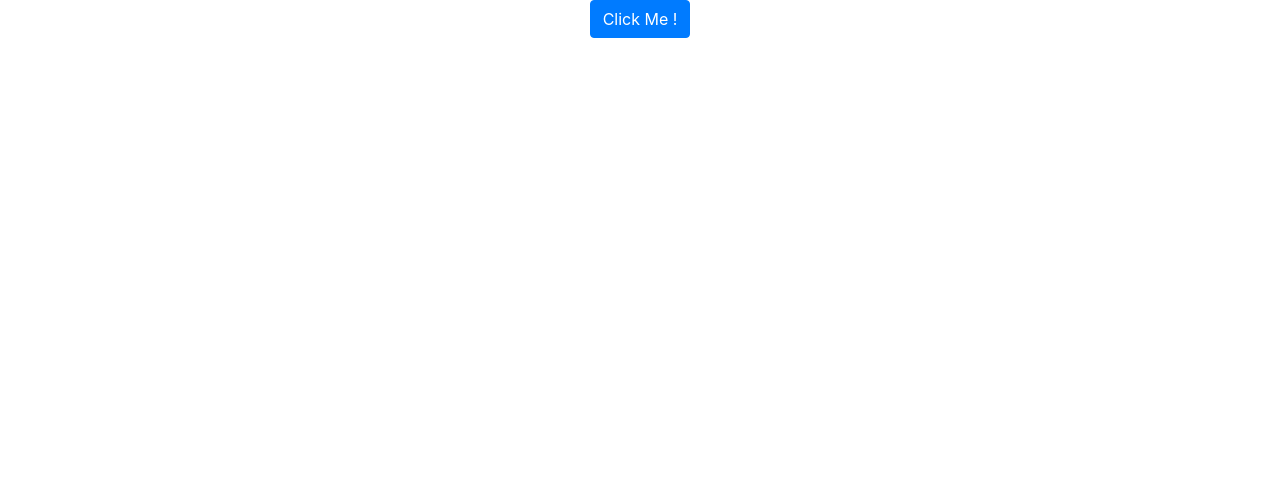
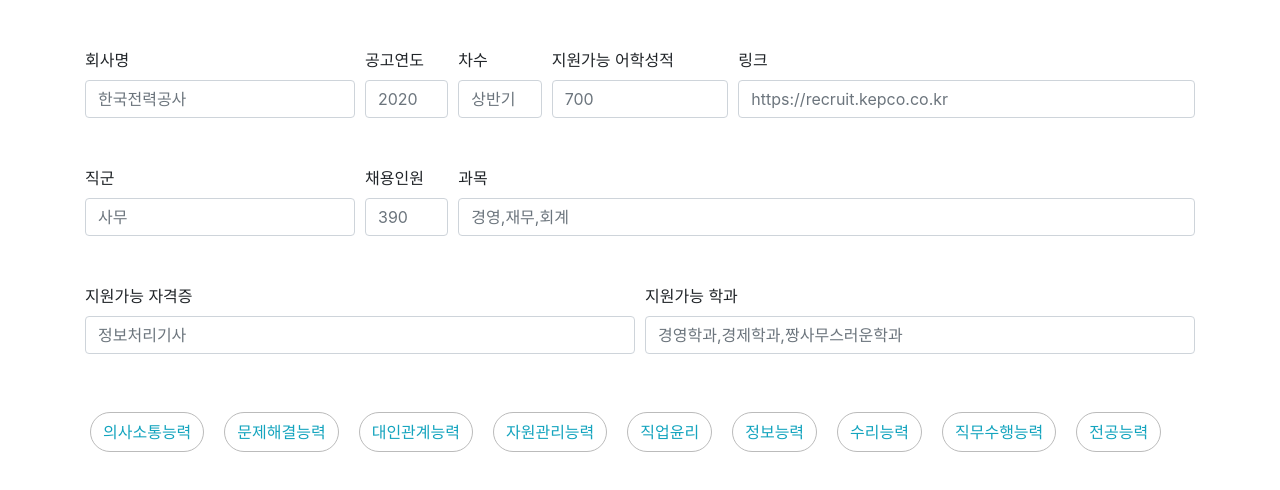
Before and after one commit to pparkddo/gongdb-input, a React (Create React App) app: page / in a window 1280 px wide. Shown: the top 490 px of the page. Built offline with nearby package versions, Linux system fonts and the light colour scheme.

Commit message:
Feat: 입력폼 초안 구현 및 PillCheckbox 구현

```diff
--- a/src/App.tsx
+++ b/src/App.tsx
@@ -1,18 +1,80 @@
 import React from 'react';
-import { Button, Container, Row, Col } from "react-bootstrap";
+import { Col, Container, Form } from "react-bootstrap";
+import PillCheckbox from './component/PillCheckbox';
 
 function App() {
   return (
     <Container>
-      <Row className="justify-content-md-center">
-        <Col md="auto">
-          <Button variant="primary" onClick={() => alert("Hello")}>
-            Click Me !
-          </Button>
-        </Col>
-      </Row>
+      <Form>
+        <Form.Row className="my-5">
+          <Col xs={12} md={3}>
+            <Form.Label>회사명</Form.Label>
+            <Form.Control placeholder="한국전력공사" />
+          </Col>
+          <Col xs={12} md={1}>
+            <Form.Label>공고연도</Form.Label>
+            <Form.Control placeholder="2020" />
+          </Col>
+          <Col xs={12} md={1}>
+            <Form.Label>차수</Form.Label>
+            <Form.Control placeholder="상반기" />
+          </Col>
+          <Col xs={12} md={2}>
+            <Form.Label>지원가능 어학성적</Form.Label>
+            <Form.Control placeholder="700" />
+          </Col>
+          <Col xs={12} md={5}>
+            <Form.Label>링크</Form.Label>
+            <Form.Control placeholder="https://recruit.kepco.co.kr" />
+          </Col>
+        </Form.Row>
+        <Form.Row className="my-5">
+          <Col xs={12} md={3}>
+            <Form.Label>직군</Form.Label>
+            <Form.Control placeholder="사무" />
+          </Col>
+          <Col xs={12} md={1}>
+            <Form.Label>채용인원</Form.Label>
+            <Form.Control placeholder="390" />
+          </Col>
+          <Col xs={12} md={8}>
+            <Form.Label>과목</Form.Label>
+            <Form.Control placeholder="경영,재무,회계" />
+          </Col>
+        </Form.Row>
+        <Form.Row className="align-items-center mt-5">
+          <Col xs={12} md={6}>
+            <Form.Label>지원가능 자격증</Form.Label>
+            <Form.Control placeholder="정보처리기사" />
+          </Col>
+          <Col xs={12} md={6}>
+            <Form.Label>지원가능 학과</Form.Label>
+            <Form.Control placeholder="경영학과,경제학과,짱사무스러운학과" />
+          </Col>
+        </Form.Row>
+        <Form.Row className="my-5">
+          {
+            [
+              "의사소통능력",
+              "문제해결능력",
+              "대인관계능력",
+              "자원관리능력",
+              "직업윤리",
+              "정보능력",
+              "수리능력",
+              "직무수행능력",
+              "전공능력",
+            ].map((value, index) => (
+              <PillCheckbox
+                id={`check-${index}`}
+                label={value}
+              />
+            ))
+          }
+        </Form.Row>
+      </Form>
     </Container>
   );
-}
+};
 
 export default App;
--- /dev/null
+++ b/src/component/PillCheckbox/index.tsx
@@ -0,0 +1,31 @@
+import React, { useState } from 'react';
+import { Form } from "react-bootstrap";
+import "./pill-checkbox.css";
+
+interface Props {
+  id: string
+  label: string
+}
+
+const PillCheckbox = (props: Props) => {
+  const [isChecked, setChecked] = useState<boolean>(false);
+
+  return (
+    <label
+      className="pill-checkbox"
+      style={{backgroundColor: isChecked ? "#14a4be" : "#ffffff"}}
+    >
+      <Form.Check
+        id={props.id}
+        type="checkbox"
+        className="invisible position-absolute"
+        value={props.label}
+        checked={isChecked}
+        onChange={() => setChecked(!isChecked)}
+      />
+      <span className={`pill-label ${isChecked ? "checked" : ""}`}>{props.label}</span>
+    </label>
+  );
+};
+
+export default PillCheckbox;
--- /dev/null
+++ b/src/component/PillCheckbox/pill-checkbox.css
@@ -0,0 +1,15 @@
+.pill-checkbox {
+    margin: 10px;
+    padding: 7px 12px;
+    border-radius: 25px;
+    border: solid 1px;
+    border-color: #bbb;
+}
+
+.pill-label {
+    color: #14a4be;
+}
+
+.pill-checkbox .checked {
+    color: #ffffff;
+}
```
